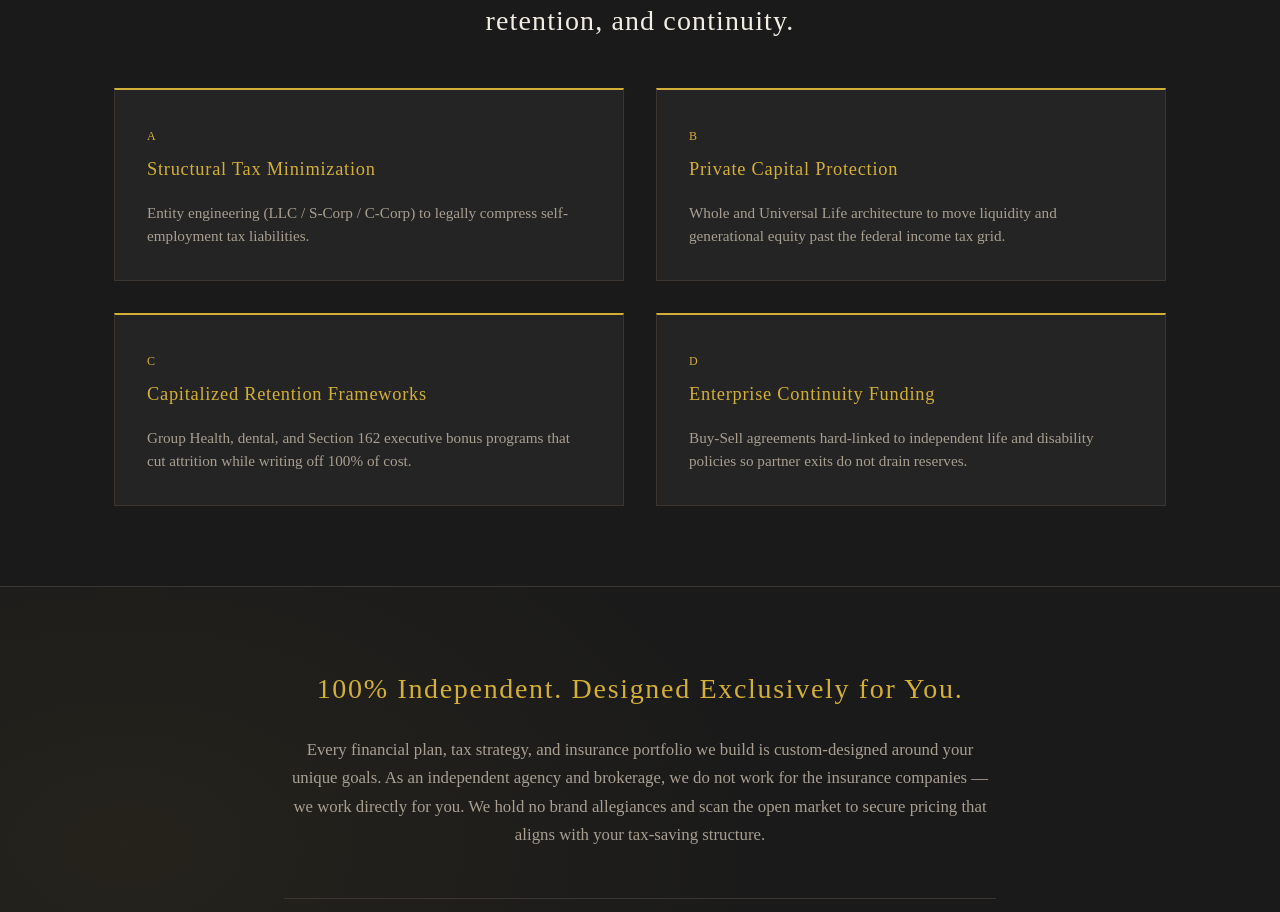
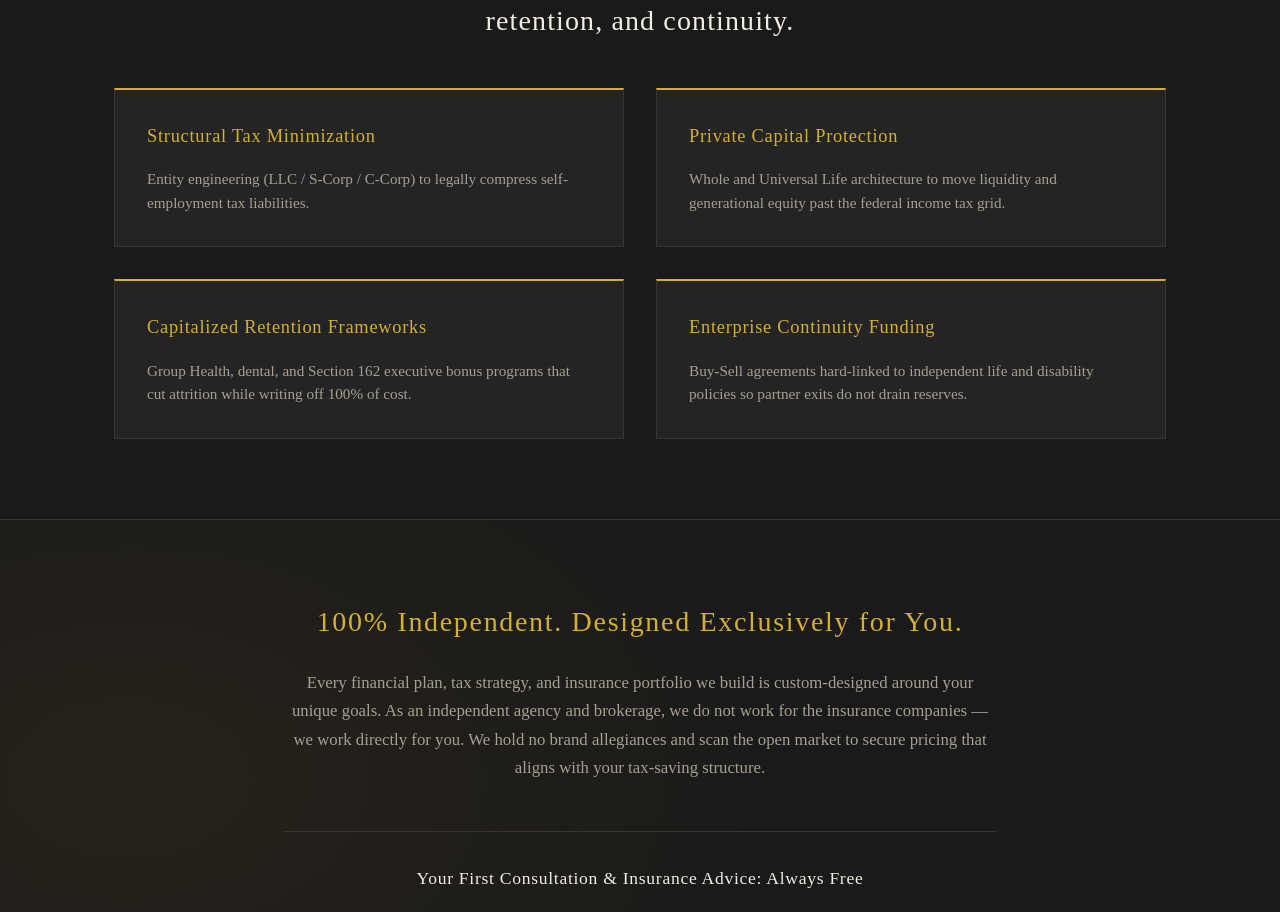
Before and after one commit to QASchoolUSA/Sumer-Plus, a Next.js app: page /book in a window 1280 px wide. Shown: the part 1387-2299 px from the top of the page. Built offline with nearby package versions, Linux system fonts and the light colour scheme.

Commit message:
refactor: Remove letter display from CoreEngines component and adjust item title margins for improved layout consistency.

```diff
--- a/src/components/CoreEngines/CoreEngines.module.css
+++ b/src/components/CoreEngines/CoreEngines.module.css
@@ -38,18 +38,11 @@
   transform: translateY(-2px);
 }
 
-.letter {
-  font-family: var(--font-display);
-  font-size: 0.75rem;
-  letter-spacing: 0.2em;
-  color: var(--color-primary);
-}
-
 .itemTitle {
   font-family: var(--font-display);
   font-size: 1.15rem;
   color: var(--color-primary);
-  margin: var(--spacing-xs) 0 var(--spacing-sm);
+  margin: 0 0 var(--spacing-sm);
   letter-spacing: 0.04em;
 }
 
--- a/src/components/CoreEngines/CoreEngines.tsx
+++ b/src/components/CoreEngines/CoreEngines.tsx
@@ -13,9 +13,6 @@ export default function CoreEngines({ dict }: Props) {
         <div className={styles.grid}>
           {dict.items.map((item, i) => (
             <article key={i} className={styles.item}>
-              <span className={styles.letter}>
-                {String.fromCharCode(65 + i)}
-              </span>
               <h3 className={styles.itemTitle}>{item.title}</h3>
               <p className={styles.desc}>{item.description}</p>
             </article>
```
